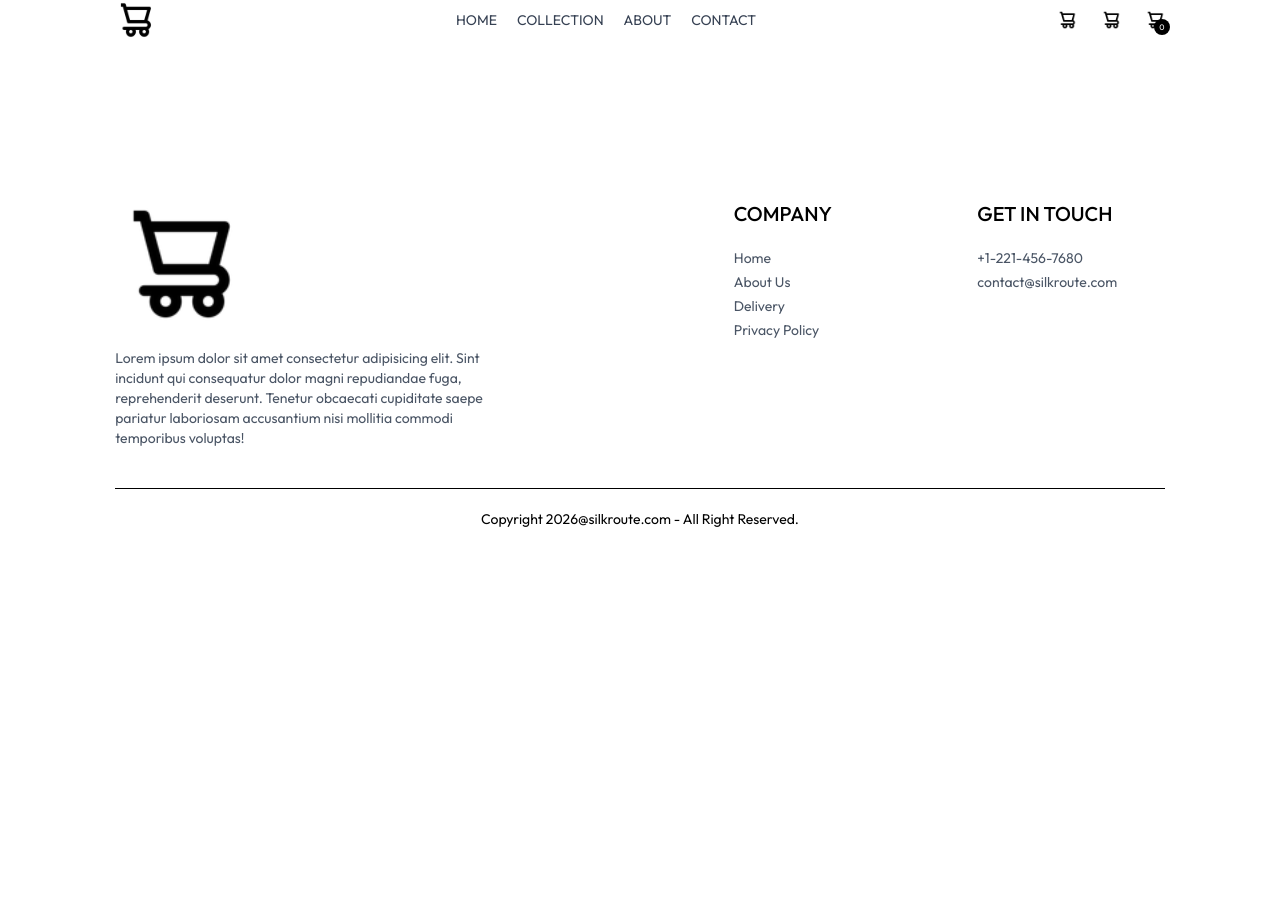
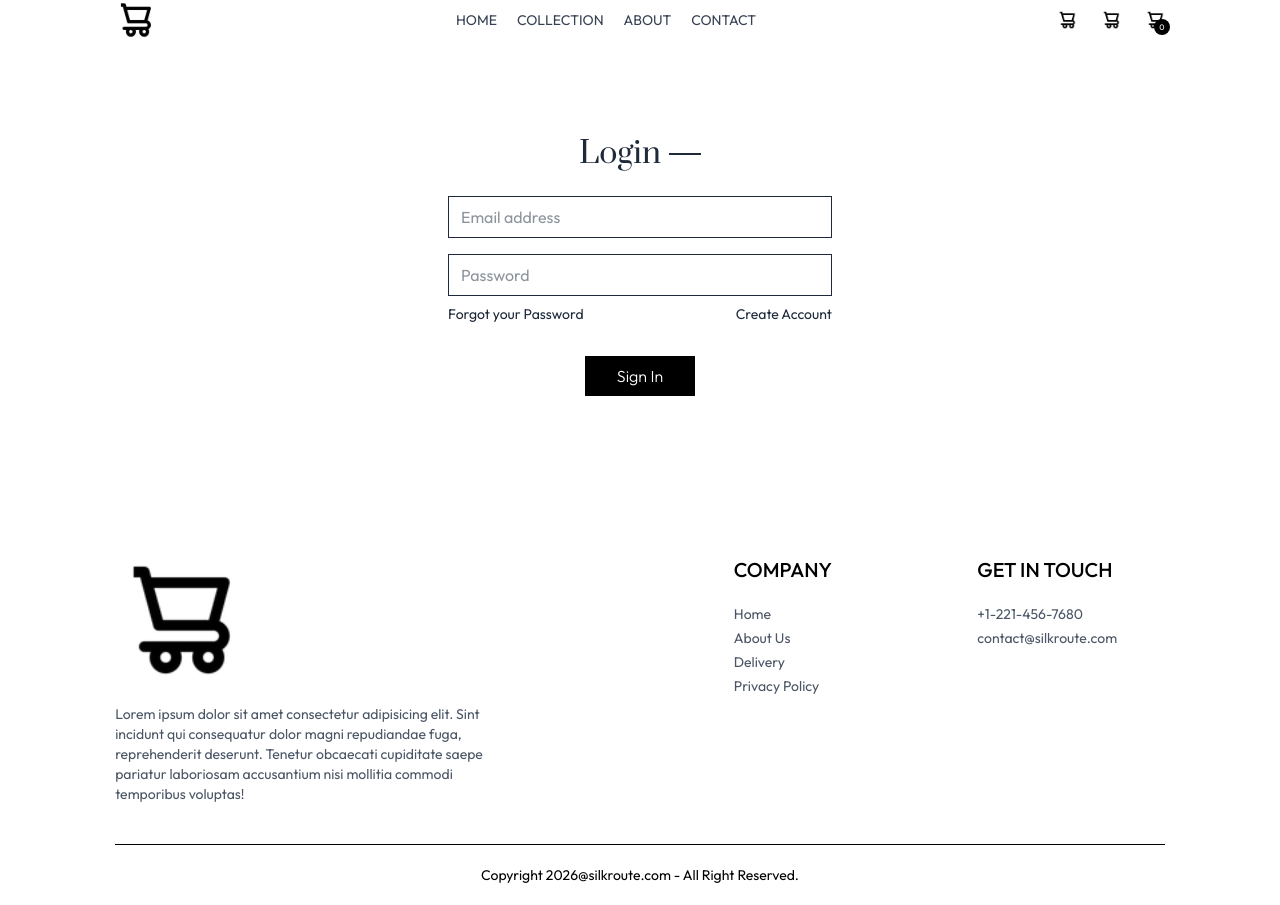
Before and after one commit to tianshen3/ecommerce, a React (Vite) app in the folder frontend/: page /login in a window 1280 px wide. Before the commit the page ends 800 px from the top, so only its background shows below. Built offline with nearby package versions, Linux system fonts and the light colour scheme.

Commit message:
feat: Created Login Page

```diff
--- a/frontend/src/pages/Login.jsx
+++ b/frontend/src/pages/Login.jsx
@@ -1,10 +1,27 @@
-import React from 'react'
+import React, { useState } from 'react'
 
-const Login = () => {
+function Login() {
+
+  const [currentState, setCurrentState] = useState("Login");
   return (
-    <div>
-
-    </div>
+    <form className="flex flex-col items-center w-[90%] sm:max-w-96 m-auto mt-14 gap-4 text-gray-800">
+      <div className="inline-flex items-center gap-2 mb-2 mt-10">
+        <p className="prata-regular text-3xl">{currentState}</p>
+        <hr className="border-none h-[1.5px] w-8 bg-gray-800"/>
+      </div>
+      {currentState==="Login" ? "" : <input type="text" className="w-full px-3 py-2 border border-gray-800" placeholder="Name" required/>}
+      <input type="email" className="w-full px-3 py-2 border border-gray-800" placeholder="Email address" required/>
+      <input type="password" className="w-full px-3 py-2 border border-gray-800" placeholder="Password" required/>
+      <div className='w-full flex justify-between text-sm mt-[-8px]'>
+        <p className="cursor-pointer">Forgot your Password</p>
+        {
+          currentState === "Login" ?
+          <p onClick={() => setCurrentState("Sign Up")} className="cursor-pointer">Create Account</p> :
+          <p onClick={() => setCurrentState("Login")} className="cursor-pointer">Login Here</p>
+        }
+      </div>
+      <button className="bg-black text-white font-light px-8 py-2 mt-4">{currentState==="Login" ? "Sign In" : "Sign Up"}</button>
+    </form>
   )
 }
 
```
